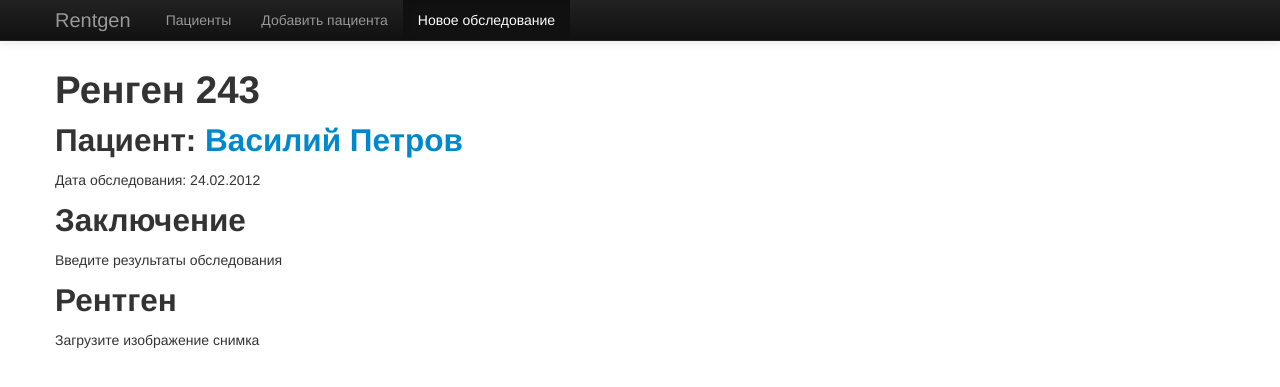
After one commit to sharmazan/xrays, a Django app: template xrays/xrays/templates/new-survey.html in a window 1280 px wide. The commit adds this page. Shown: the top 387 px of the page. Run offline with Django 3.2, Linux system fonts and the light colour scheme; the template is opened without the code that fills it, so the values that code supplies are empty; parts of the project's set-up code (start-up, migrations or seed data) failed here and were passed over; some libraries are stand-ins or nearby versions.

Commit message:
Added new-survey.html template

```diff
--- a/xrays/xrays/templates/new-patient.html
+++ b/xrays/xrays/templates/new-patient.html
@@ -1,4 +1,6 @@
 {% extends "base.html" %}
+
+{% block new_patient_menu_class %} class="active" {% endblock new_patient_menu_class %}
 
 {% block main_content %}
     <h1>Новый пациент</h1>
--- /dev/null
+++ b/xrays/xrays/templates/new-survey.html
@@ -0,0 +1,20 @@
+{% extends "base.html" %}
+
+{% block new_survey_menu_class %} class="active" {% endblock new_survey_menu_class %}
+
+{% block main_content %}
+    <h1>Ренген 243</h1>
+    <div id="patient_info">
+        <h2>Пациент: <a href="/patients/1">Василий Петров</a></h2>
+
+        <p>Дата обследования: 24.02.2012</p>
+
+        <h2>Заключение</h2>
+        <p>Введите результаты обследования</p>
+	</div>
+    <div id="survey_data">
+        <h2>Рентген</h2>
+
+        <p>Загрузите изображение снимка</p>
+    </div>
+{% endblock main_content %}
--- a/xrays/xrays/urls.py
+++ b/xrays/xrays/urls.py
@@ -10,7 +10,7 @@ urlpatterns = patterns('',
     url(r'^patients/$', 'xrays.views.patients'),
     url(r'^new-patient/$', 'xrays.views.new_patient'),
     url(r'^new-survey/$', 'xrays.views.new_survey'),
-    url(r'^patients/$', 'xrays.views.patients'),
+
     # url(r'^xrays/', include('xrays.foo.urls')),
 
     # Uncomment the admin/doc line below to enable admin documentation:
--- a/xrays/xrays/views.py
+++ b/xrays/xrays/views.py
@@ -12,7 +12,7 @@ def new_patient(request):
     return  direct_to_template(request, "new-patient.html")
 
 def new_survey(request):
-    return  direct_to_template(request, "survey.html")
+    return  direct_to_template(request, "new-survey.html")
 
 def patients(request):
     return  direct_to_template(request, "patients-list.html")
```
